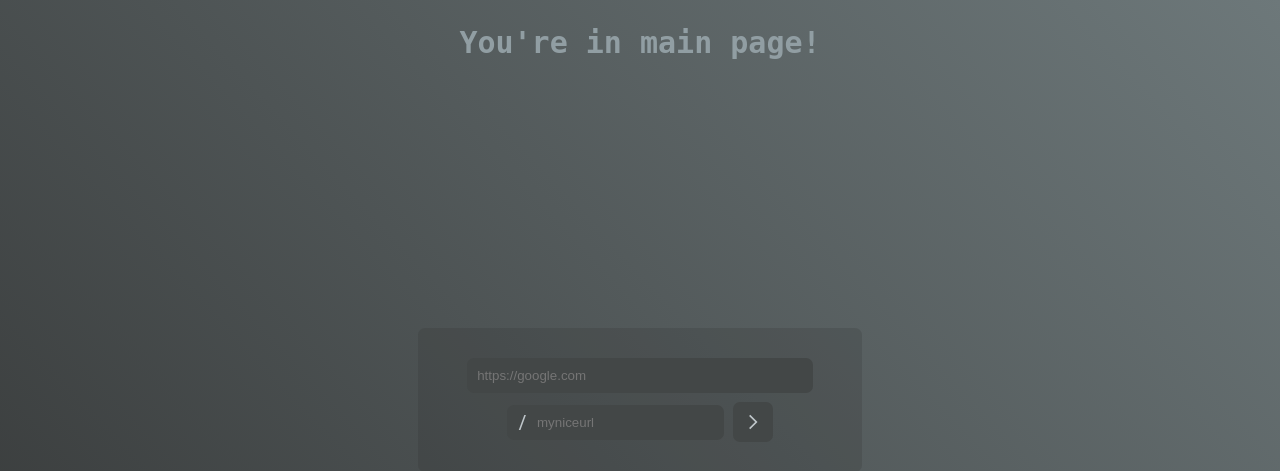
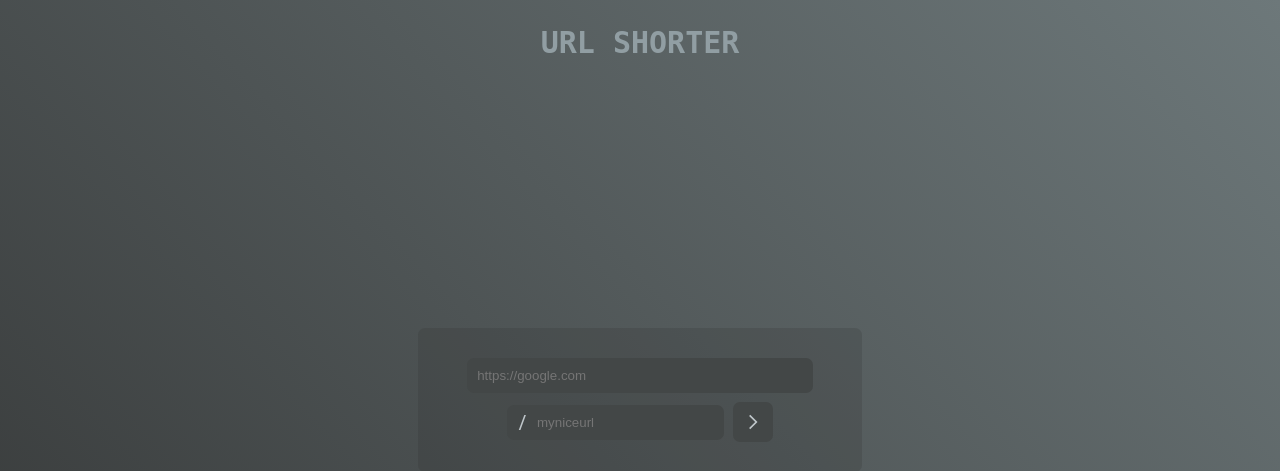
Before and after one commit to rcovery/url-shorter, a Django app: page / in a window 1280 px wide. Shown: the top 471 px of the page. Run offline with Django 4.2, Linux system fonts and the light colour scheme.

Commit message:
chore: change header

```diff
--- a/url-shorter/app/templates/app/_layouts/header.html
+++ b/url-shorter/app/templates/app/_layouts/header.html
@@ -1,3 +1,3 @@
 {% block header %}
-    <header>You're in main page!</header>
+    <header>URL SHORTER</header>
 {% endblock %}
```
